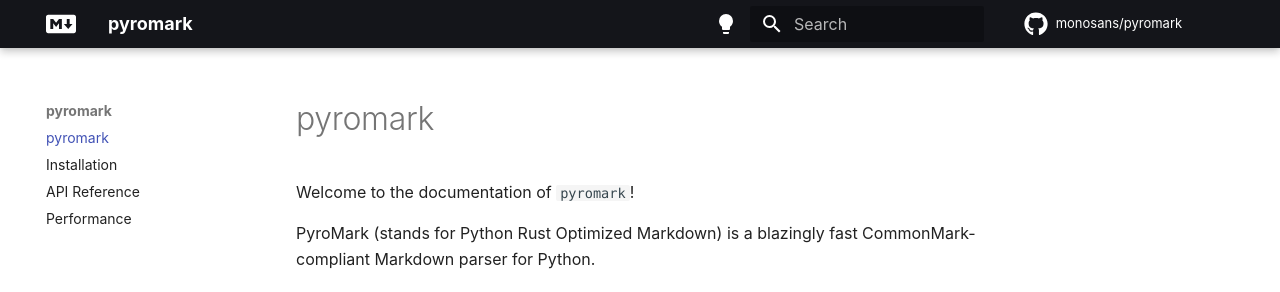
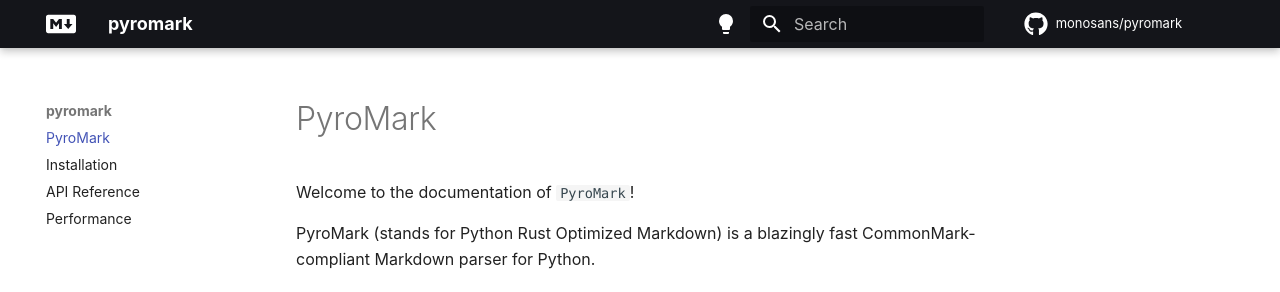
Before and after one commit to monosans/pyromark, an MkDocs documentation site: the page built from docs/index.md, in a window 1280 px wide. Shown: the top 292 px of the page. Built offline with MkDocs 1.6.1 and Material for MkDocs 9.7.7, drawn with Linux system fonts in a browser that asks for light colours; comment, search, counter and statistics services are not loaded.

```diff
--- a/docs/index.md
+++ b/docs/index.md
@@ -1,6 +1,6 @@
-# pyromark
+# PyroMark
 
-Welcome to the documentation of `pyromark`!
+Welcome to the documentation of `PyroMark`!
 
 PyroMark (stands for Python Rust Optimized Markdown) is a blazingly fast CommonMark-compliant Markdown parser for Python.
 
```
